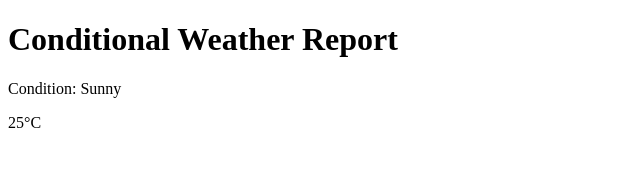
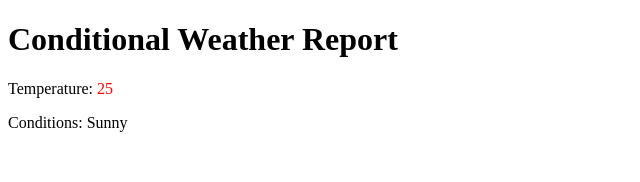
Before and after one commit to acciojob/conditional-weather-report-Ayushrawat777, a React app: page / in a window 1280 px wide. Shown: the top 182 px of the page, without its empty margins (0-640 px from the left). Built offline with nearby package versions, Linux system fonts and the light colour scheme.

Commit message:
Update WeatherDisplay.js

```diff
--- a/src/components/WeatherDisplay.js
+++ b/src/components/WeatherDisplay.js
@@ -1,14 +1,17 @@
+// WeatherDisplay.js
 import React from "react";
 
 const WeatherDisplay = ({ weather }) => {
+  const tempColor = weather.temperature > 20 ? "red" : "blue";
+
   return (
-    <div className="weather-card">
-      <p className="condition">Condition: <span>{weather.conditions}</span></p>
-      <p className={`temperature ${weather.temperature > 20 ? "hot" : "cold"}`}>
-         {weather.temperature}°C
+    <div>
+      <p>
+        Temperature: <span style={{ color: tempColor }}>{weather.temperature}</span>
       </p>
+      <p>Conditions: {weather.conditions}</p>
     </div>
   );
 };
 
-export default WeatherDisplay
+export default WeatherDisplay;
```
